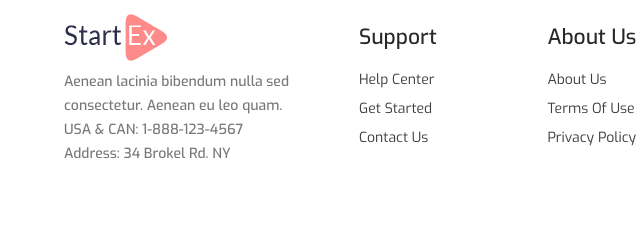
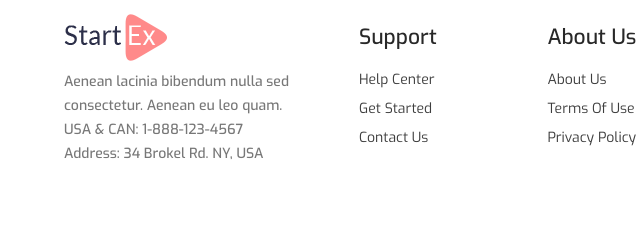
Before and after one commit to philosatom/vercel-test, a website: page index.html in a window 1280 px wide. Shown: the part 4563-4811 px from the top of the page, 6-646 px from the left. Drawn offline with Linux system fonts and the light colour scheme.

Commit message:
Fix address

```diff
--- a/index.html
+++ b/index.html
@@ -118,7 +118,7 @@
                     <img src="images/logo.png" alt="#" class="logo">
                     <p>Aenean lacinia bibendum nulla sed consectetur. Aenean eu leo quam. <br>
                     USA & CAN: <a href="tel:1-888-123-4567">1-888-123-4567</a> <br>
-                    Address: 34 Brokel Rd. NY</p>
+                    Address: 34 Brokel Rd. NY, USA</p>
                 </div>
                 <div class="wrapper">
                     <nav class="footer-menu">
```
